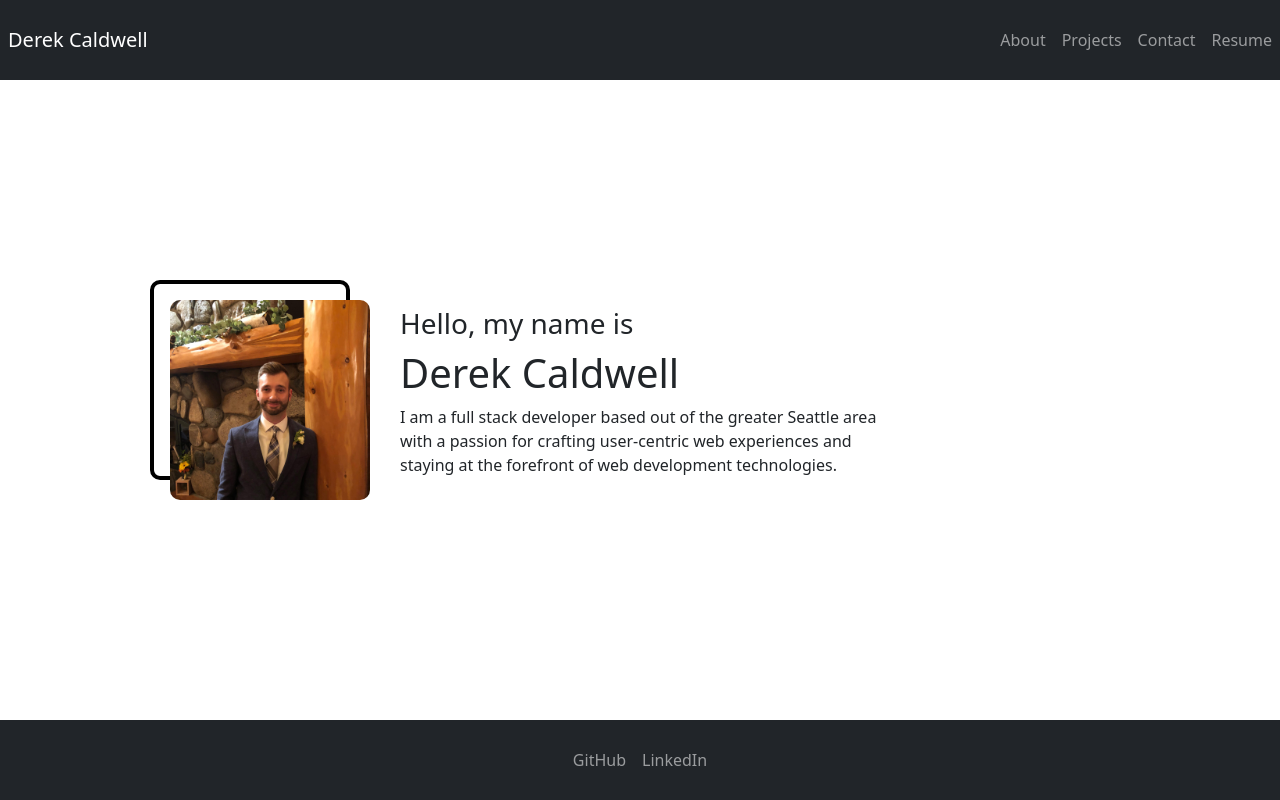
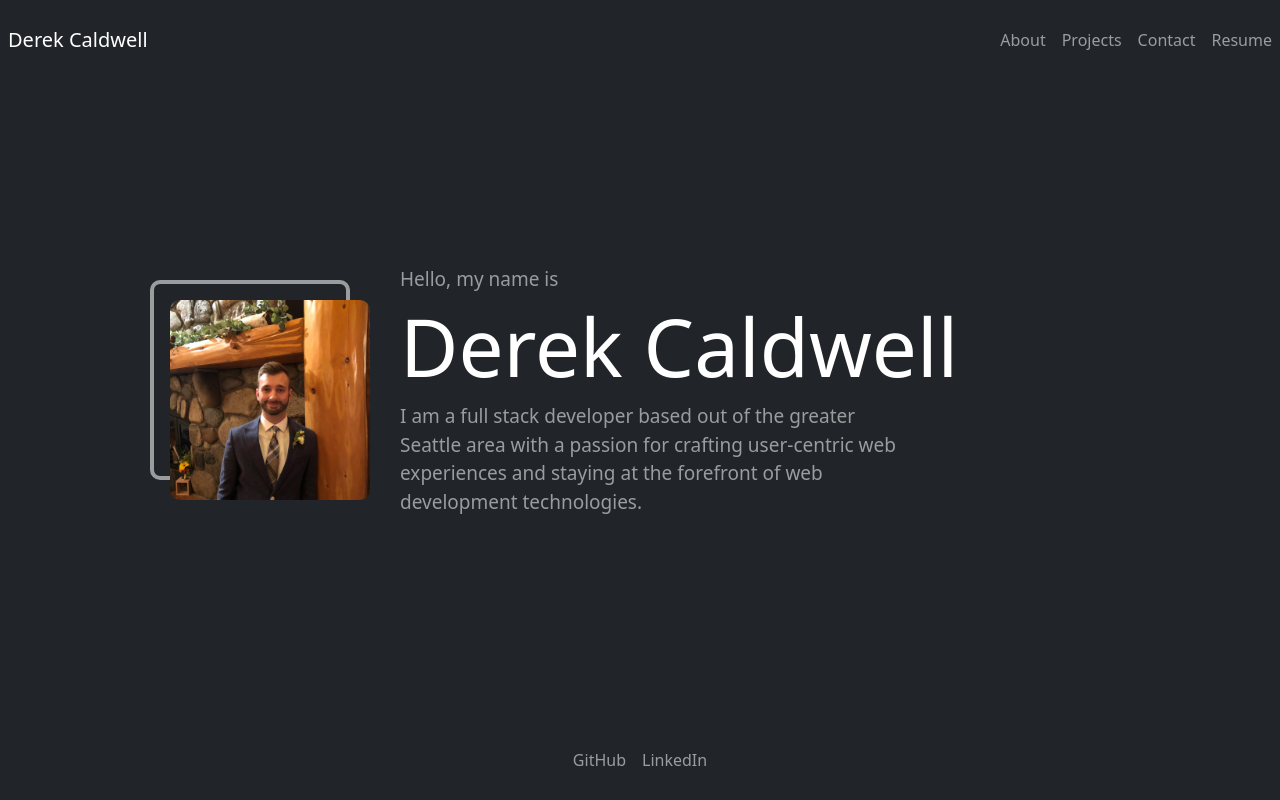
Before and after one commit to CaldwellDerek/professional-portfolio, a React (Create React App) app in the folder portfolio/: page / in a window 1280 px wide. Built offline with nearby package versions, Linux system fonts and the light colour scheme.

Commit message:
coloring added to background and text - about page

```diff
--- a/portfolio/src/components/about/index.css
+++ b/portfolio/src/components/about/index.css
@@ -2,10 +2,21 @@ img {
     height: 200px;
     width: 200px;
     border-radius: 10px;
+    position: relative;
+    z-index: 3;
 }
 
 p {
     max-width: 500px;
+}
+
+h1 {
+    color: #FFF !important;
+    font-size: 80px !important;
+}
+
+h3, p {
+    font-size: 19px !important;
 }
 
 .img-container{
@@ -15,12 +26,12 @@ p {
 
 .img-container::before {
     position: absolute;
-    z-index: -1;
+    z-index: 1;
     width: 100%;
     height: 100%;
     left: -10%;
     top: -10%;
-    border: 4px solid black;
+    border: 4px solid #9a9c9e;
     border-radius: 10px;
     content: "";
 }
--- a/portfolio/src/components/about/index.js
+++ b/portfolio/src/components/about/index.js
@@ -8,9 +8,7 @@ const About = () => {
     return (
         <div id="about">
             <div className="img-container">
-                <div className="wrapper">
                     <img src={profilePicture} alt="self portrait" />
-                </div>
             </div>
             <div id="intro">
                 <h3>Hello, my name is</h3>
--- a/portfolio/src/components/app/App.css
+++ b/portfolio/src/components/app/App.css
@@ -13,6 +13,8 @@ footer {
   display: flex;
   flex-direction: row;
   align-items: center;
+  background-color: #212529;
+  color: #9a9c9e;
 }
 
 .App {
--- a/portfolio/src/index.css
+++ b/portfolio/src/index.css
@@ -1,9 +1,11 @@
 html{
   height: 100%;
+
 }
 
 body {
   margin: 0;
+  background-color: #212529;
   font-family: -apple-system, BlinkMacSystemFont, 'Segoe UI', 'Roboto', 'Oxygen',
     'Ubuntu', 'Cantarell', 'Fira Sans', 'Droid Sans', 'Helvetica Neue',
     sans-serif;
```
